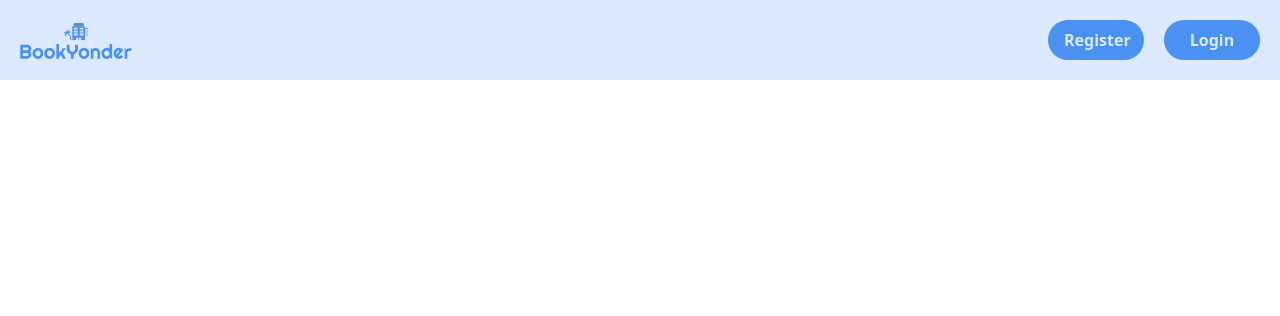
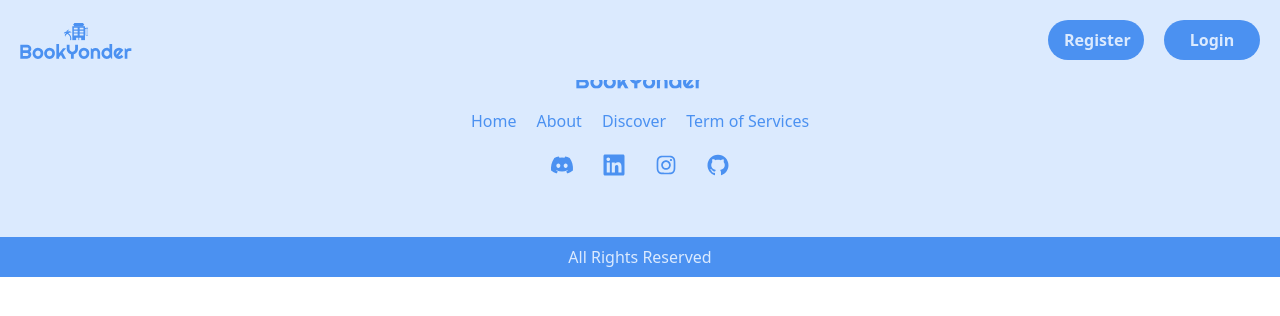
Before and after one commit to Carl0523/book_yonder, a React (Vite) app in the folder frontend/: page / in a window 1280 px wide. Shown: the top 316 px of the page. Built offline with nearby package versions, Linux system fonts and the light colour scheme.

Commit message:
feat: Finished and added Footer section

```diff
--- a/frontend/src/App.tsx
+++ b/frontend/src/App.tsx
@@ -1,11 +1,13 @@
 import { Outlet } from "react-router-dom";
 import Navbar from "./components/Navbar";
+import Footer from "./components/Footer";
 
 function App() {
   return (
     <>
       <Navbar />
       <Outlet />
+      <Footer/>
     </>
   );
 }
--- /dev/null
+++ b/frontend/src/components/Footer.tsx
@@ -0,0 +1,73 @@
+import { Link } from "react-router-dom";
+import { logo } from "../assets";
+import { FaDiscord, FaLinkedin } from "react-icons/fa";
+import { AiOutlineInstagram, AiFillGithub } from "react-icons/ai";
+
+const Footer = () => {
+  return (
+    <footer className="w-full flex flex-col justify-center items-center gap-5 bg-blue-100 pt-5">
+      {/* 1. The logo */}
+      <Link to="/">
+        <img src={logo} alt="logo" className="w-32" />
+      </Link>
+
+      {/* 2. The navigation links */}
+      <ul className="flex gap-5 text-primary">
+        <Link to="/" className="hover:opacity-70">
+          Home
+        </Link>
+        <Link to="/" className="hover:opacity-70">
+          About
+        </Link>
+        <Link to="/" className="hover:opacity-70">
+          Discover
+        </Link>
+        <Link to="/" className="hover:opacity-70">
+          Term of Services
+        </Link>
+      </ul>
+
+      {/* 3. The social medias  */}
+      <ul className="flex gap-7 text-2xl text-primary">
+        <a
+          href="https://discordapp.com/users/626906285279019008"
+          target="_blank"
+          className="hover:text-[#738ADB]"
+        >
+          <FaDiscord />
+        </a>
+
+        <a
+          href="https://www.linkedin.com/in/hong-yang-3b63b9203/"
+          target="_blank"
+          className="hover:text-[#0077b5]"
+        >
+          <FaLinkedin />
+        </a>
+
+        <a
+          href="https://www.instagram.com/hong_y_02/"
+          target="_blank"
+          className="hover:text-[#d62976]"
+        >
+          <AiOutlineInstagram />
+        </a>
+
+        <a
+          href="https://github.com/Carl0523?tab=repositories"
+          target="_blank"
+          className="hover:text-black"
+        >
+          <AiFillGithub />
+        </a>
+      </ul>
+
+      {/* 4. Copy right */}
+      <div className="w-full text-center mt-10 p-2 bg-primary text-blue-100">
+        All Rights Reserved
+      </div>
+    </footer>
+  );
+};
+
+export default Footer;
```
